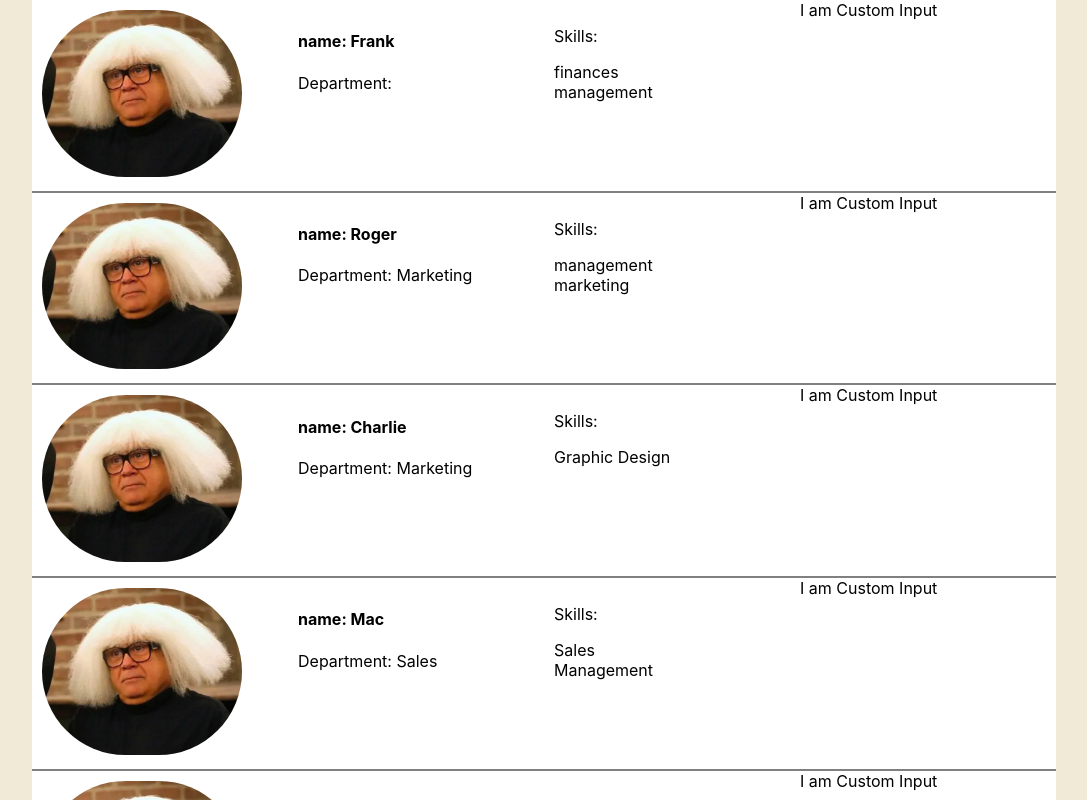
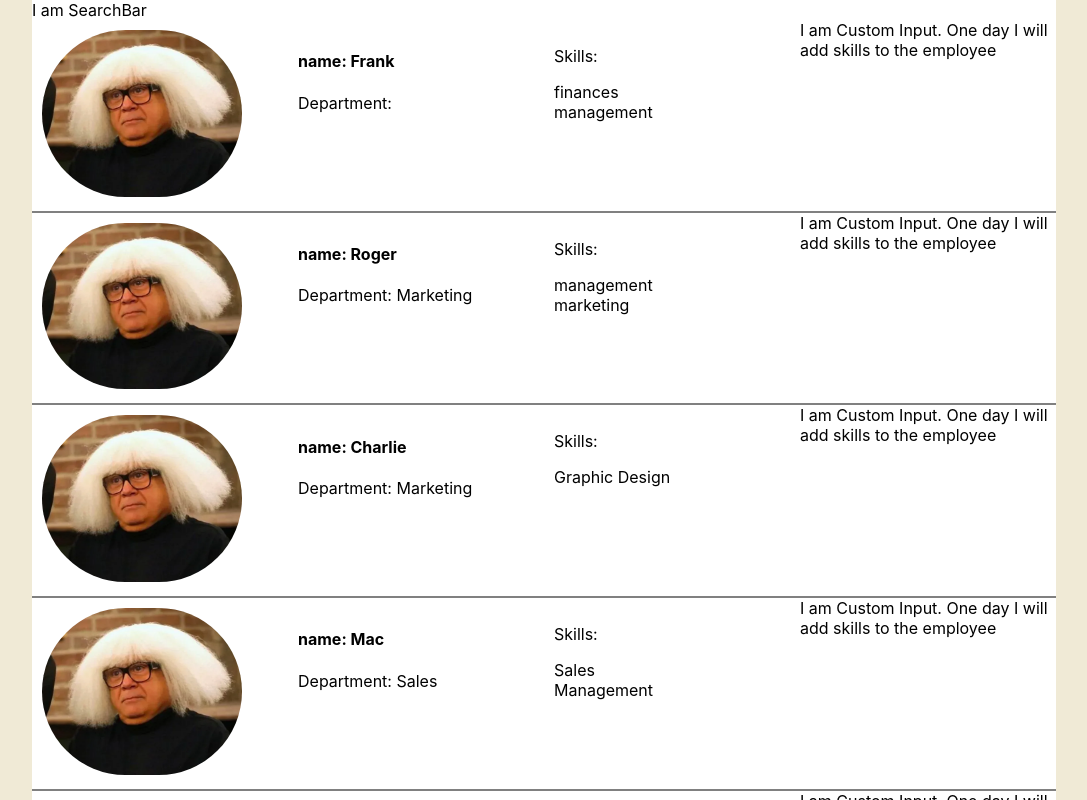
Before and after one commit to CD-Mackay/staffing-app, a React (Create React App) app: page / in a window 1280 px wide. Shown: the top 800 px of the page, without its empty margins (96-1183 px from the left). Built offline with nearby package versions, Linux system fonts and the light colour scheme.

Commit message:
build and import searchbar

```diff
--- a/src/App.js
+++ b/src/App.js
@@ -5,10 +5,12 @@ import staff from "../src/utilities/dummy-data";
 
 // Component imports
 import StaffList from "./components/StaffList/StaffList";
+import SearchBar from "./components/SearchBar/SearchBar";
 
 function App() {
   return (
       <div className="App">
+        <SearchBar />
         <StaffList staff={staff} />
       </div>
   );
--- a/src/components/Input/CustomInput.js
+++ b/src/components/Input/CustomInput.js
@@ -7,7 +7,7 @@ import StyledCustomInput from "./StyledCustomInput";
 const CustomInput = () => {
   return (
     <StyledCustomInput>
-     I am Custom Input
+     I am Custom Input. One day I will add skills to the employee
     </StyledCustomInput>
   );
 };
--- /dev/null
+++ b/src/components/SearchBar/SearchBar.js
@@ -0,0 +1,15 @@
+import React from "react";
+
+import StyledSearchBar from "./StyledSearchBar";
+
+// Component Imports
+
+const SearchBar = () => {
+  return (
+    <StyledSearchBar>
+      I am SearchBar
+    </StyledSearchBar>
+  );
+};
+
+export default SearchBar;
--- /dev/null
+++ b/src/components/SearchBar/StyledSearchBar.js
@@ -0,0 +1,7 @@
+import styled from 'styled-components';
+
+const StyledSearchBar = styled.div`
+
+`;
+
+export default StyledSearchBar;
```
